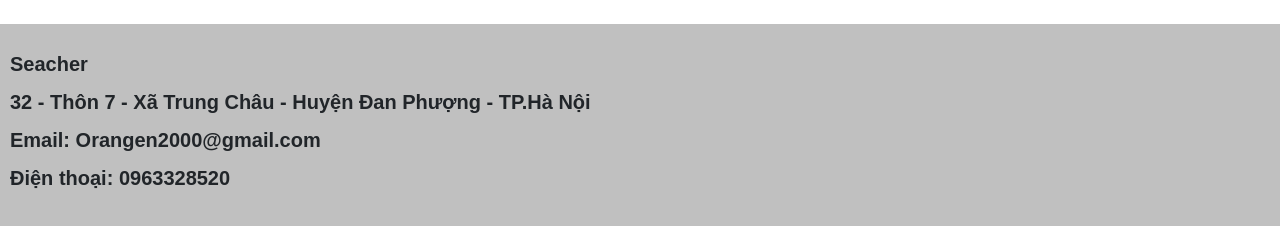
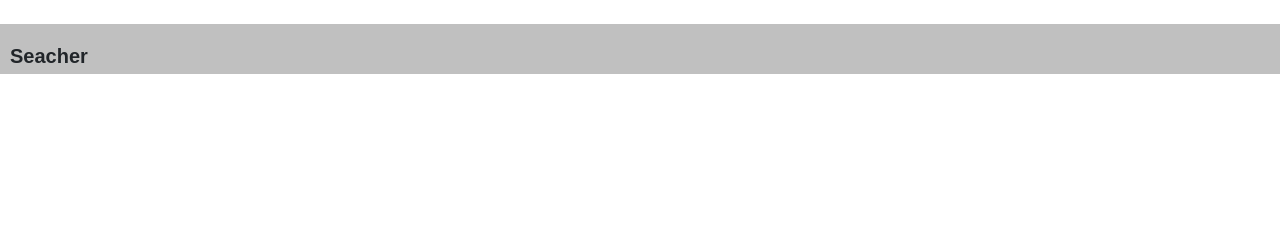
Before and after one commit to orangen-2k/chiennq_ph08179_lab1, an Angular app: page / in a window 1280 px wide. Shown: the part 1294-1520 px from the top of the page. After the commit the page ends 1381 px from the top, so only its background shows below. Built offline with nearby package versions, Linux system fonts and the light colour scheme.

Commit message:
2 files modified

```diff
--- a/src/app/app.component.css
+++ b/src/app/app.component.css
@@ -48,20 +48,11 @@ body{
 }
 .footer{
   width: 100%;
-  height: 250px;
-  clear: left;
-  margin: 0 auto;
+  height: 50px;
   background:  #C0C0C0;
 }
 .trangchu{
   background-color: gray;
-}
-.footer img{
-  margin-left: 20px;
-  width: 400px;
-  height: 220px;
-  float: left;
-  margin-top: 15px;
 }
 .diachi{
   float: left;
@@ -69,7 +60,6 @@ body{
   margin-top: 17px;
 }
 .diachi p{
-  margin: 8px 0px;
   font-family: Arial,sans-serif;
   font-size: 20px;
 }
--- a/src/app/app.component.html
+++ b/src/app/app.component.html
@@ -65,9 +65,6 @@
 <div class="footer">
     <div class="diachi">
         <p> <strong>Seacher</strong></p>
-        <p>  <strong> 32 - Thôn 7 - Xã Trung Châu - Huyện Đan Phượng - TP.Hà Nội</strong></p>
-        <p> <strong>Email: Orangen2000@gmail.com</strong></p>
-        <p> <strong>Điện thoại: 0963328520</strong></p>
     </div>
 </div>
 </body>
```
